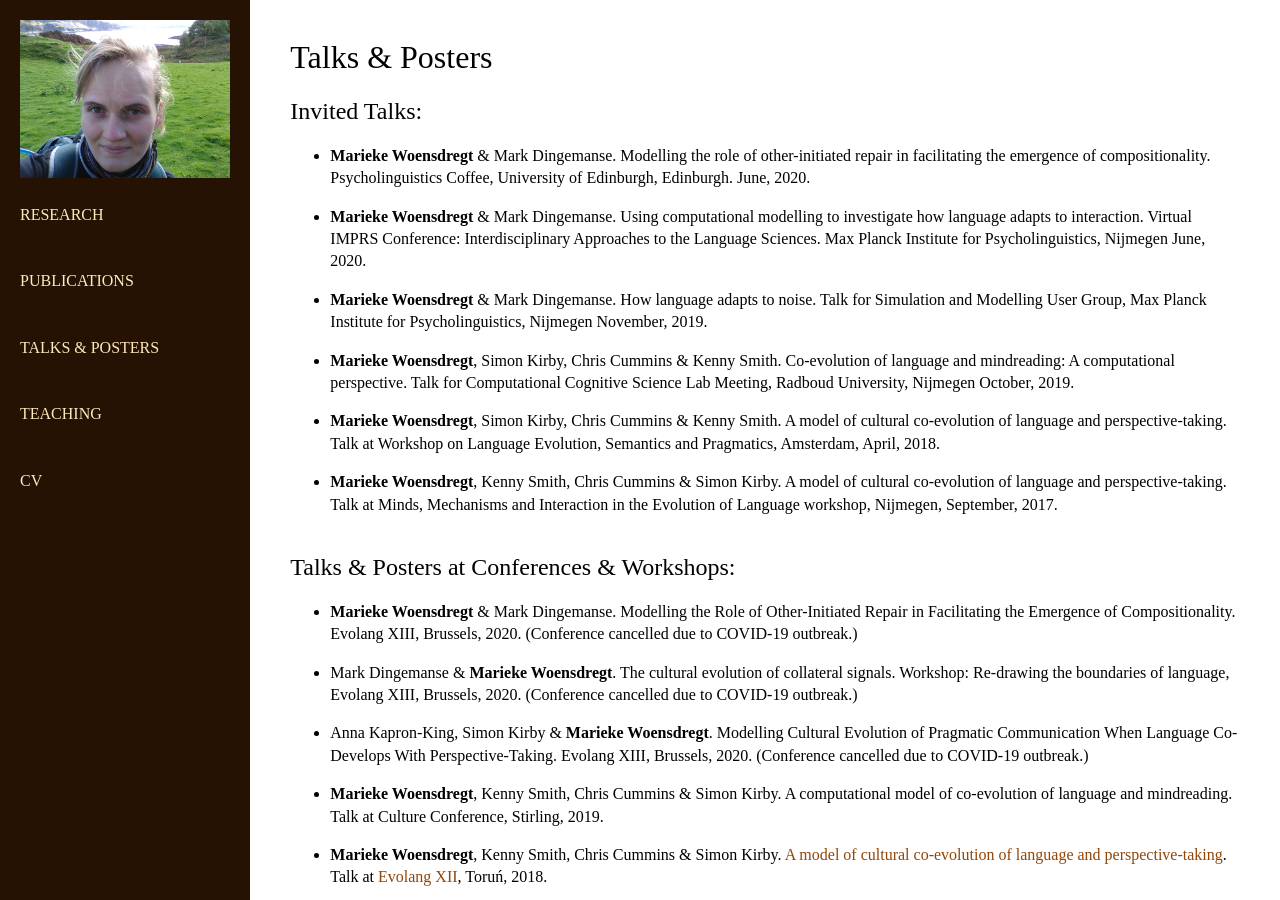
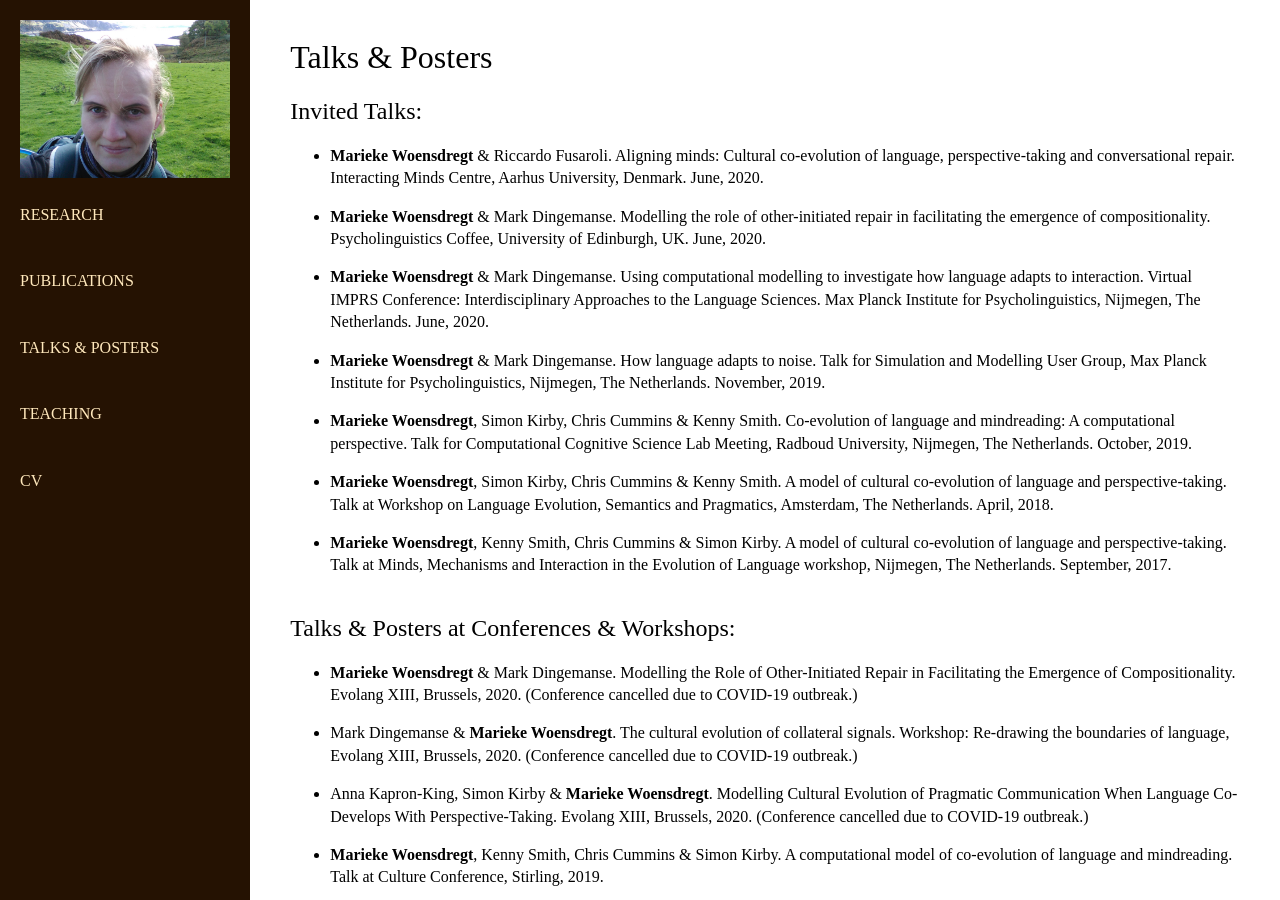
Before and after one commit to marieke-woensdregt/marieke-woensdregt.github.io, a Jekyll site: the page built from talks_n_posters/index.html, in a window 1280 px wide and 900 px high. Built offline with Jekyll 4.4.1, drawn with Linux system fonts in a browser that asks for light colours.

Commit message:
Update index.html

```diff
--- a/talks_n_posters/index.html
+++ b/talks_n_posters/index.html
@@ -8,31 +8,37 @@ title: talks_n_posters
 		<h2> Invited Talks: </h2>
 		<ul>
 
+			<li><p> <b>Marieke Woensdregt</b> &amp; Riccardo Fusaroli.
+				Aligning minds: Cultural co-evolution of language, perspective-taking and conversational repair.
+				Interacting Minds Centre, Aarhus University, Denmark.
+				June, 2020. </p></li>
 			<li><p> <b>Marieke Woensdregt</b> &amp; Mark Dingemanse.
 				Modelling the role of other-initiated repair in facilitating the emergence of compositionality.
-				Psycholinguistics Coffee, University of Edinburgh, Edinburgh.
+				Psycholinguistics Coffee, University of Edinburgh, UK.
 				June, 2020. </p></li>
 			<li><p> <b>Marieke Woensdregt</b> &amp; Mark Dingemanse.
 				Using computational modelling to investigate how language adapts to interaction.
 				Virtual IMPRS Conference: Interdisciplinary Approaches to the Language Sciences.
-				Max Planck Institute for Psycholinguistics, Nijmegen
+				Max Planck Institute for Psycholinguistics, Nijmegen, The Netherlands.
 				June, 2020. </p></li>
 			<li><p> <b>Marieke Woensdregt</b> &amp; Mark Dingemanse.
 				How language adapts to noise.
-				Talk for Simulation and Modelling User Group, Max Planck Institute for Psycholinguistics, Nijmegen
+				Talk for Simulation and Modelling User Group, Max Planck Institute for Psycholinguistics, Nijmegen, The Netherlands.
 				November, 2019. </p></li>
 			<li><p> <b>Marieke Woensdregt</b>, Simon Kirby, Chris Cummins &amp; Kenny Smith.
 				Co-evolution of language and mindreading: A computational perspective.
-				Talk for Computational Cognitive Science Lab Meeting, Radboud University, Nijmegen
+				Talk for Computational Cognitive Science Lab Meeting, Radboud University, Nijmegen, The Netherlands.
 				October, 2019. </p></li>
 			<li><p> <b>Marieke Woensdregt</b>, Simon Kirby, Chris Cummins &amp; Kenny Smith.
 				A model of cultural co-evolution of language and perspective-taking.
 				Talk at Workshop on Language Evolution, Semantics and Pragmatics,
-				Amsterdam, April, 2018. </p></li>
+				Amsterdam, The Netherlands.
+				April, 2018. </p></li>
 			<li><p class="bottom-one"> <b>Marieke Woensdregt</b>, Kenny Smith, Chris Cummins &amp; Simon Kirby.
 				A model of cultural co-evolution of language and perspective-taking.
 				Talk at Minds, Mechanisms and Interaction in the Evolution of Language workshop,
-				Nijmegen, September, 2017. </p></li>
+				Nijmegen, The Netherlands.
+				September, 2017. </p></li>
 		</ul>
 
 		<h2> Talks &amp Posters at Conferences &amp Workshops: </h2>
```
